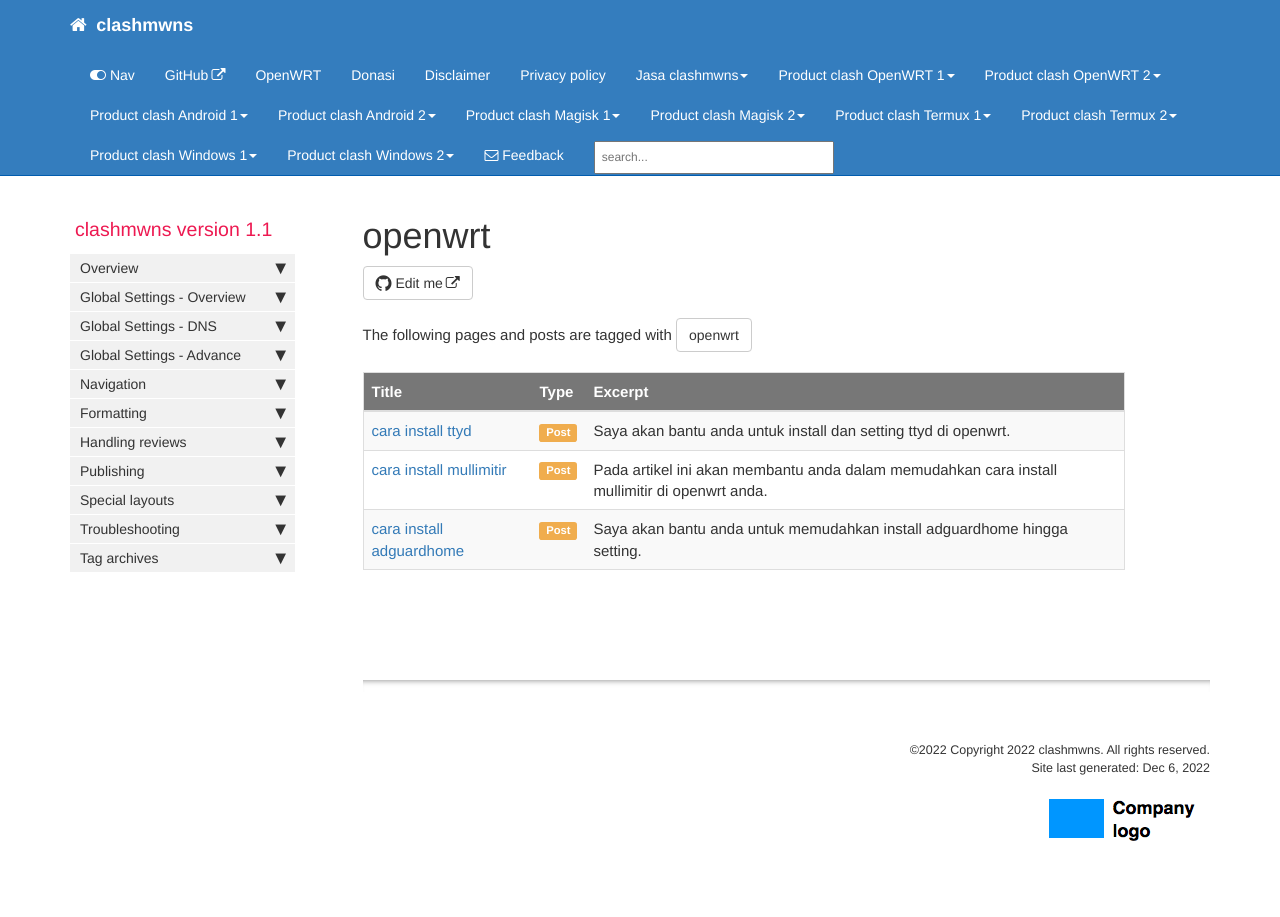
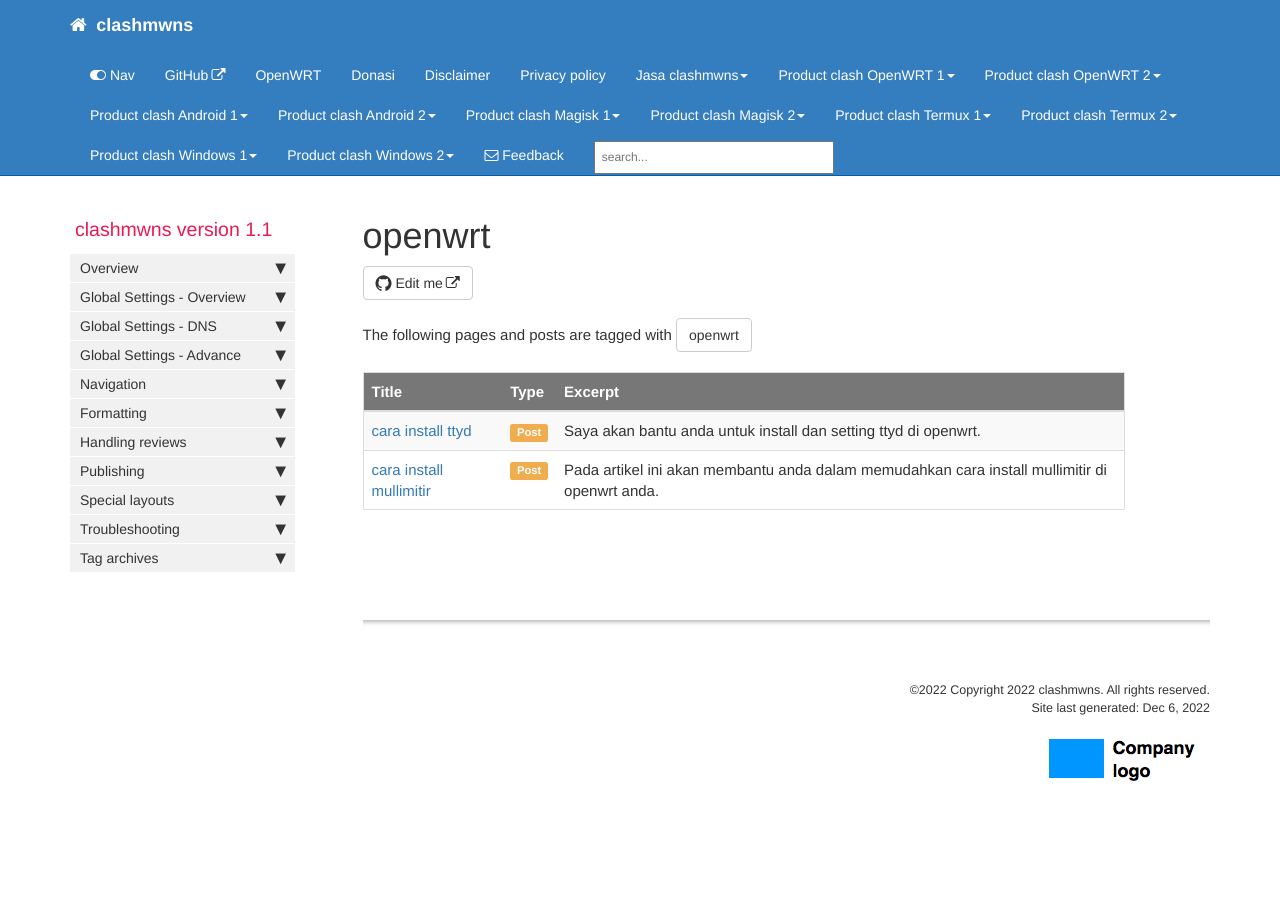
Before and after one commit to mwnsofficial/clashmwns, a Jekyll site: the page built from pages/tags/tag_openwrt.md, in a window 1280 px wide. Built offline with Jekyll 4.4.1, drawn with Linux system fonts in a browser that asks for light colours; comment, search, counter and statistics services are not loaded.

Commit message:
Update 2022-12-03-install-adguardhome.md

```diff
--- a/_posts/2022-12-03-install-adguardhome.md
+++ b/_posts/2022-12-03-install-adguardhome.md
@@ -1,8 +1,8 @@
 ---
 title:  "cara install adguardhome"
-categories: adguardhome, openwrt
+categories: install
 permalink: install-adguardhome.html
-tags: [adguardhome, openwrt]
+tags: [install]
 ---
 
 Saya akan bantu anda untuk memudahkan install adguardhome hingga setting.
```
